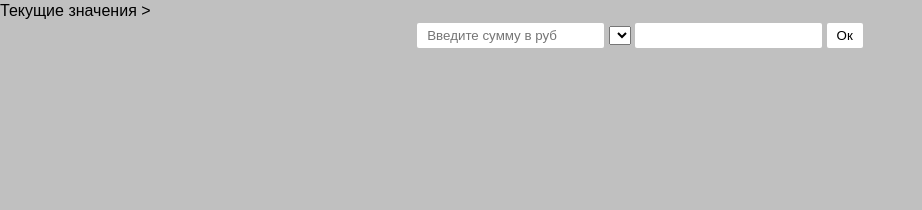
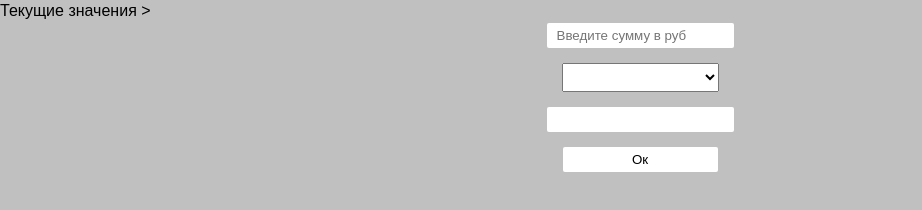
Before and after one commit to Korolkovart/Currency-converter, a plain HTML site: page converter.html in a window 1280 px wide. Shown: the whole page, without its empty margins (0-922 px from the left). Drawn offline with Linux system fonts and the light colour scheme; no server answers.

Commit message:
fixed: style

```diff
--- a/css/converter.css
+++ b/css/converter.css
@@ -38,18 +38,34 @@ body {
   text-decoration: underline;
 }
 
+.converter__form {
+  display: flex;
+  justify-content: center;
+  align-items: center;
+  flex-direction: column;
+}
 .container {
   display: flex;
   justify-content: center;
   align-items: center;
 }
 .converter__input {
+  margin-bottom: 15px;
   padding: 5px 0 5px 10px;
   border: none;
   border-radius: 2px;
   outline: none;
 }
+
+.converter-items {
+  margin-bottom: 15px;
+  min-width: 157px;
+  padding: 5px 0;
+  text-align: center;
+}
+
 .btn {
+  min-width: 155px;
   padding: 5px 10px 5px 10px;
   border: none;
   background-color: rgb(255, 255, 255);
@@ -57,3 +73,8 @@ body {
   outline: none;
   cursor: pointer;
 }
+
+.btn:hover{
+  background-color: rgb(56, 56, 255);
+  color: #f9f9f9;
+}
--- a/script/current.js
+++ b/script/current.js
@@ -4,7 +4,6 @@ const heart = document.querySelectorAll(".heart"),
 
 let converterItems = document.querySelector(".converter-items");
 
-console.log(converterItems);
 
 btn.forEach((item, num) => {
   item.addEventListener("click", () => {
@@ -29,10 +28,16 @@ let a = getRequest("GET", requestURL)
 
       let input = document.querySelectorAll(".converter__input")[0];
       let result = document.querySelectorAll(".converter__input")[1];
-      let converterBtn = document.querySelector(".converter__btn");
       let converterForm = document.querySelector('.converter__form');
 
+
+
+
       for (let key in i) {
+
+        // i[key].like = false
+        console.log(key)
+
         let itemOption = document.createElement("option");
         let converterItems = document.querySelector(".converter-items");
 
@@ -41,7 +46,6 @@ let a = getRequest("GET", requestURL)
         converterItems.append(itemOption);
 
 
-        // converterBtn
         converterForm.addEventListener("submit", (event) => {
             event.preventDefault()
 
```
Also changed, not shown: css/current.css (+12 -4 lines), index.html (+10 -4 lines).
